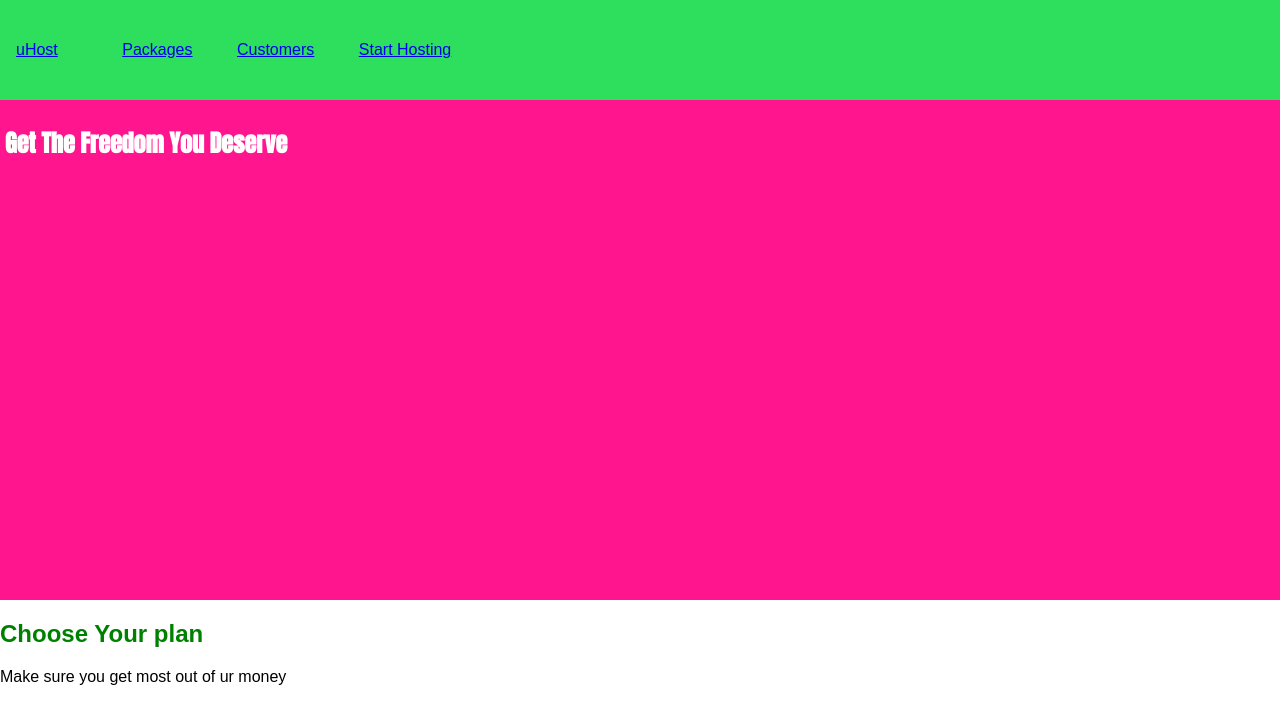
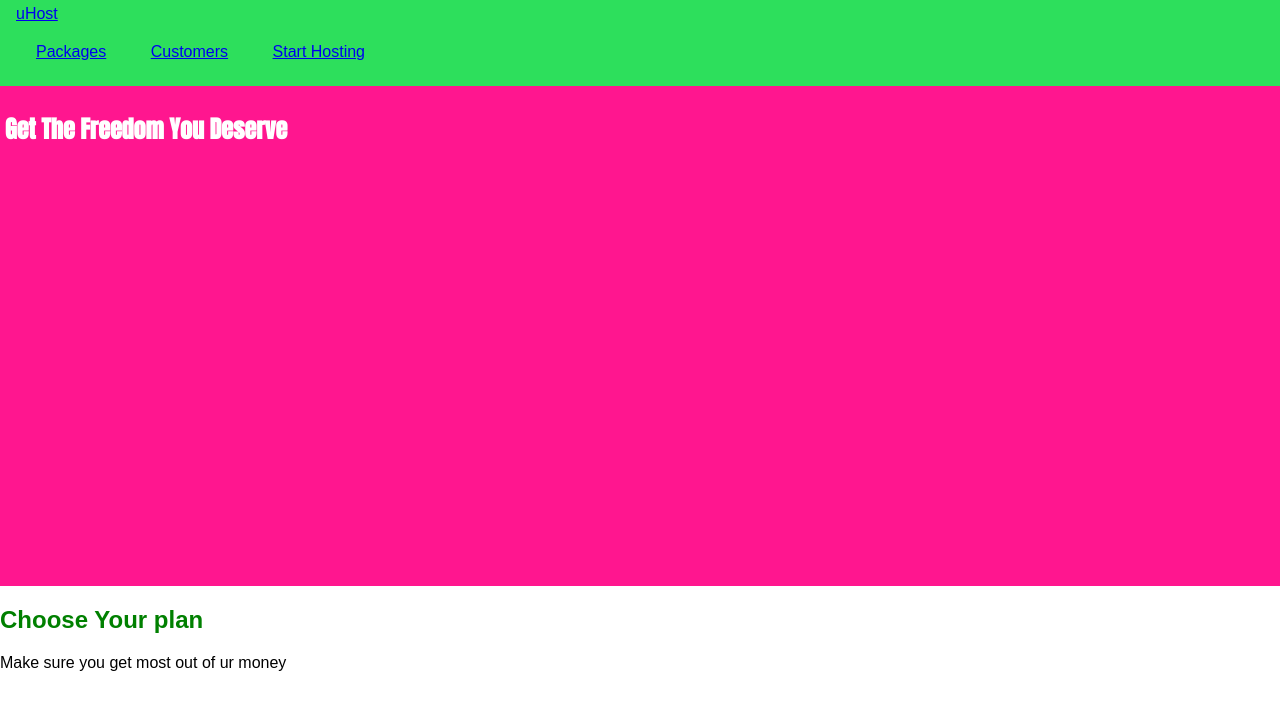
Before and after one commit to Himanshu-jain2597/CSS-Learning, a plain HTML site: page display/index.html in a window 1280 px wide. Drawn offline with Linux system fonts and the light colour scheme.

Commit message:
Update main.css

```diff
--- a/display/main.css
+++ b/display/main.css
@@ -41,9 +41,20 @@ main {
   display: inline-block;
 }
 
-.main-header > nav {
+
+
+.main-nav {
   display: inline-block;
+  width: calc(100% - 49px);
+  text-align: right;
 }
+
+.main-nav__items {
+  margin: 0px;
+  padding: 0px;
+  list-style: none;
+}
+
 .main-nav__item {
   /* in inline we cannot set margin top  right */
   display: inline-block;
```
